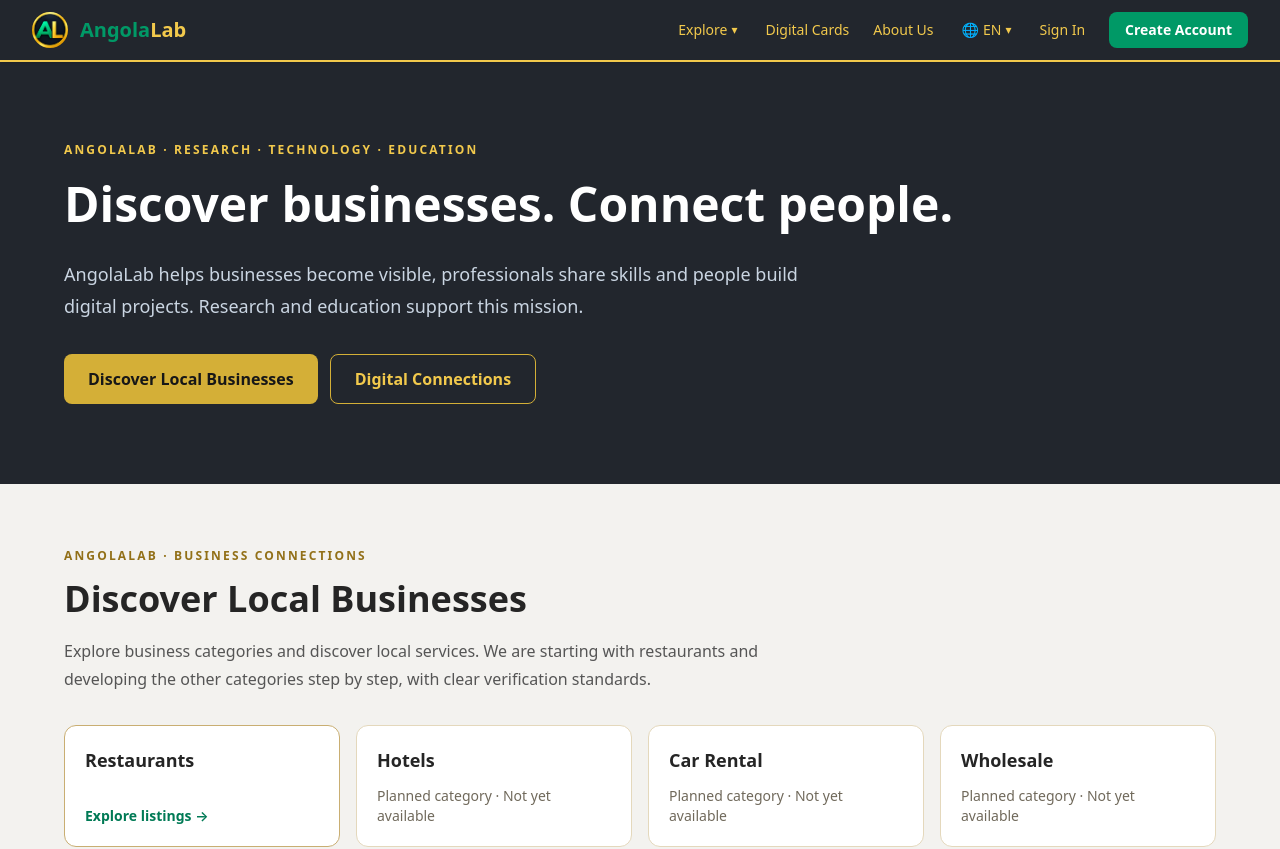
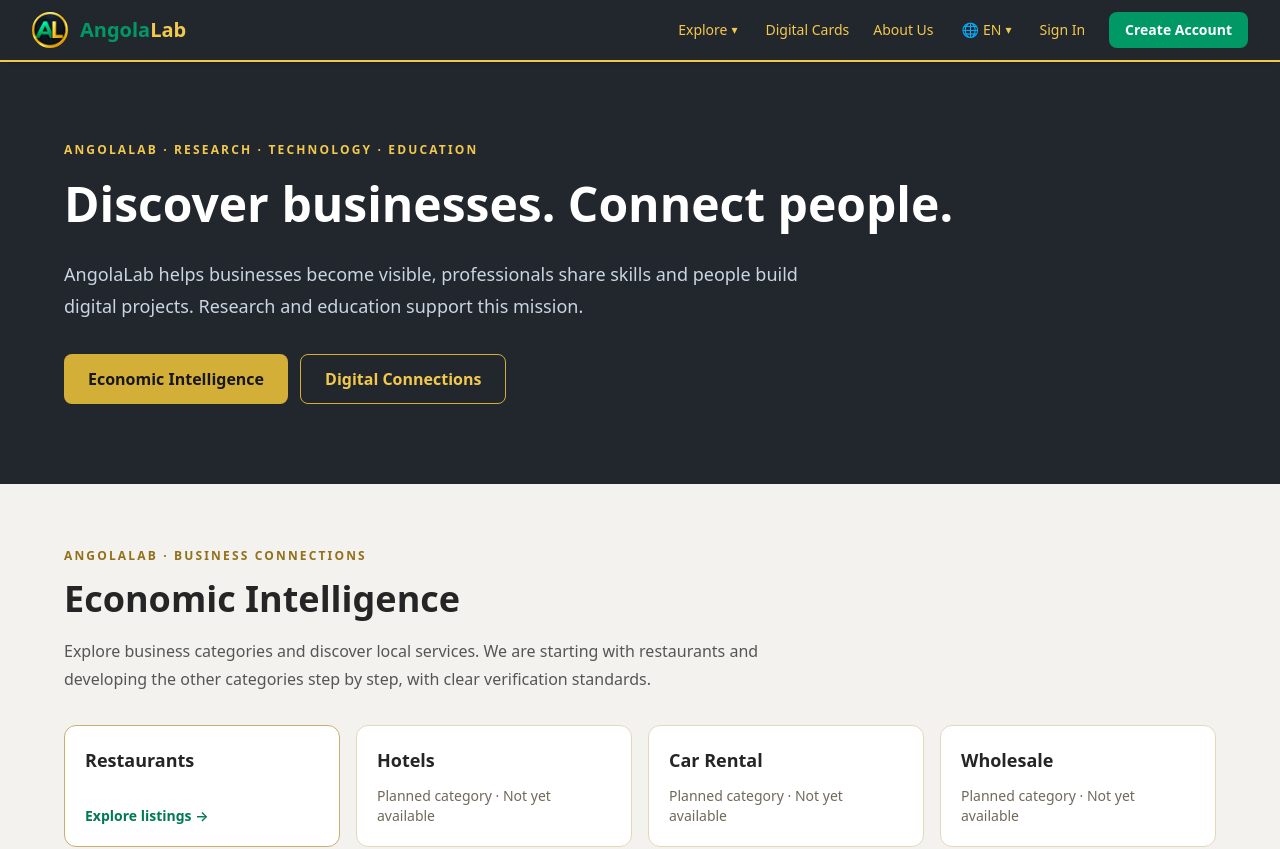
Before and after one commit to oswaldodeal/angolalab-restaurants, a Next.js app: page /en in a window 1280 px wide. Shown: the top 849 px of the page. Built offline with nearby package versions, Linux system fonts and the light colour scheme.

Commit message:
Rename business discovery section to Economic Intelligence

```diff
--- a/app/en/page.tsx
+++ b/app/en/page.tsx
@@ -10,7 +10,7 @@ export default function EcosystemHomePage() {
     <h1 className="max-w-4xl text-4xl font-bold leading-tight text-white sm:text-5xl">Discover businesses. Connect people.</h1>
     <p className="mt-6 max-w-3xl text-lg leading-8 text-slate-300">AngolaLab helps businesses become visible, professionals share skills and people build digital projects. Research and education support this mission.</p>
     <div className="mt-8 flex flex-wrap gap-3">
-     <a href="#aeis" className="inline-flex min-h-12 items-center rounded-lg bg-[#d4af37] px-6 py-3 font-semibold text-[#171717] hover:bg-[#f2c94c]">Discover Local Businesses</a>
+     <a href="#aeis" className="inline-flex min-h-12 items-center rounded-lg bg-[#d4af37] px-6 py-3 font-semibold text-[#171717] hover:bg-[#f2c94c]">Economic Intelligence</a>
      <a href="#connections" className="inline-flex min-h-12 items-center rounded-lg border border-[#d4af37] px-6 py-3 font-semibold text-[#f2c94c] hover:bg-white/10">Digital Connections</a>
     </div>
    </div>
@@ -18,7 +18,7 @@ export default function EcosystemHomePage() {
   <section id="business-directory" aria-labelledby="business-directory-title" className="scroll-mt-24 bg-[#f3f2ef] px-5 py-14 text-[#252525] sm:py-16">
    <div className="mx-auto max-w-6xl">
     <p className="text-xs font-bold uppercase tracking-[0.18em] text-[#927018]">AngolaLab · Business Connections</p>
-    <h2 id="business-directory-title" className="mt-3 text-3xl font-bold leading-tight sm:text-4xl">Discover Local Businesses</h2>
+    <h2 id="business-directory-title" className="mt-3 text-3xl font-bold leading-tight sm:text-4xl">Economic Intelligence</h2>
     <p className="mt-4 max-w-3xl leading-7 text-[#555]">Explore business categories and discover local services. We are starting with restaurants and developing the other categories step by step, with clear verification standards.</p>
     <div className="mt-8 grid gap-4 sm:grid-cols-2 lg:grid-cols-4">
      <Link href="/en/restaurants" className="group flex min-h-28 flex-col justify-between rounded-xl border border-[#c9ae72] bg-white p-5 transition-colors hover:border-[#927018] hover:bg-[#fffcf4]"><span className="text-lg font-bold">Restaurants</span><span className="mt-3 text-sm font-semibold text-emerald-700">Explore listings →</span></Link>
```
